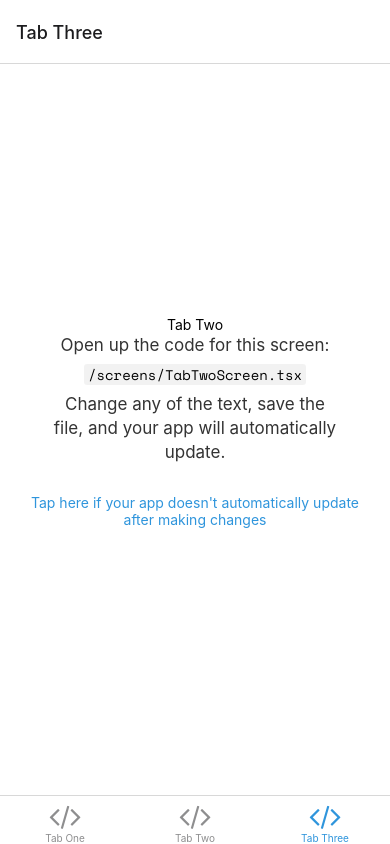
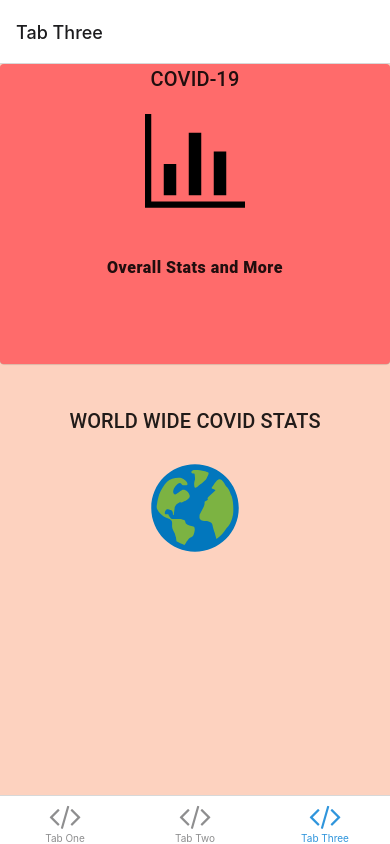
Before and after one commit to ThatoMahloko/covid-19Pandemic, a React Native app: screen /TabThree in a window 390 px wide. Built offline with nearby package versions, Linux system fonts and the light colour scheme; what expo-linking would draw is missing.

Commit message:
World Wide Stats

```diff
--- /dev/null
+++ b/components/StatsCard.tsx
@@ -0,0 +1,47 @@
+import React from 'react'
+import { View, Text, StyleSheet } from 'react-native'
+import { Avatar, Button, Card, Title, Paragraph, Subheading } from 'react-native-paper';
+import { FaDatabase } from "react-icons/fa";
+import { GoGraph } from "react-icons/go";
+//
+// GoGraph
+export default function StatsCard() {
+    return (
+        <Card style={styles.card}>
+            <View style={styles.card_content}>
+                <Title style={{ margin: 'auto' }}>{"COVID-19"}</Title>
+                <GoGraph style={{ height: '100px', width: '100px', marginTop: '20', marginBottom:"40" }} />
+                <Subheading style={styles.sub_head}>{"Overall Stats and More"}</Subheading>
+            </View>
+        </Card>
+    )
+}
+
+const styles = StyleSheet.create({
+    card: {
+        height: 300,
+        width: "100%",
+        backgroundColor: "#FF6B6B",
+        padding: 0,
+        margin: 0,
+        borderBottomLeftRadius: 30,
+        borderBottomRightRadius: 30,
+        marginBottom: 40,
+        paddingBottom: 0
+    }
+    ,
+    card_content: {
+        textAlign: 'center',
+        alignItems: 'center',
+        justifyContent: 'center',
+        fontFamily: 'Verdana',
+    }
+    ,
+    sub_head:{
+        fontWeight: '800',
+
+    }
+})
+// primary #95DAC1
+// secondary #00A19D
+// teritiary #6F69AC
--- a/screens/TabThreeScreen.tsx
+++ b/screens/TabThreeScreen.tsx
@@ -1,35 +1,54 @@
-import React from 'react'
-import { StyleSheet } from 'react-native';
+import React, { useState } from 'react'
+import { StyleSheet, ScrollView } from 'react-native';
 
 import EditScreenInfo from '../components/EditScreenInfo';
 import { Text, View } from '../components/Themed';
-import { RootTabScreenProps } from '../types';
+import { Button, TextInput, Title } from 'react-native-paper';
+import StatsCard from '../components/StatsCard';
+import { FcGlobe } from "react-icons/fc";
 
 export default function TabThreeScreen() {
-
+    const [getCity, setCity] = useState('');
+    const [getStats, setStats] = useState('');
+    // async function covidState() {
+    //     const data = await fetch(`https://coronavirus-19-api.herokuapp.com/all`)
+    //         .then((res) => res.json)
+    //         .then((data) => data)
+    //     console.log(data)
+    //     setStats(data);
+    // }
 
     return (
-        <View style={styles.container}>
-            <Text>Tab Two</Text>
-            <View />
-            <EditScreenInfo path="/screens/TabTwoScreen.tsx" />
-        </View>
-    );
+        <ScrollView showsVerticalScrollIndicator={false} style={{ backgroundColor: "#FDD2BF" }}>
+            <StatsCard />
+            <View style={styles.stats_content}>
+                <Title>{"WORLD WIDE COVID STATS"}</Title>
+                <FcGlobe style={{ height: '100px', width: '100px', marginTop: '20', marginBottom: "40" }} />
+            </View>
+        </ScrollView>);
 }
 
 const styles = StyleSheet.create({
     container: {
         flex: 1,
         alignItems: 'center',
-        justifyContent: 'center',
+
+        height: "100%"
     },
     title: {
         fontSize: 20,
         fontWeight: 'bold',
     },
     separator: {
-        marginVertical: 30,
-        height: 1,
-        width: '80%',
+        // marginVertical: 30,
+        // height: 1,
+        // width: '80%',
     },
+    stats_content: {
+        textAlign: 'center',
+        alignItems: 'center',
+        justifyContent: 'center',
+        padding: 0,
+        backgroundColor: "#FDD2BF",
+    }
 });
```
Also changed, not shown: screens/TabOneScreen.tsx (+5 -5 lines).
